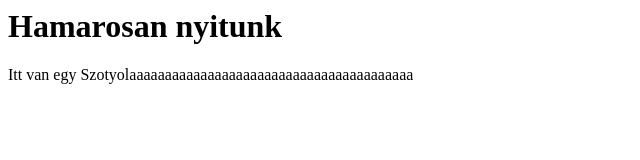
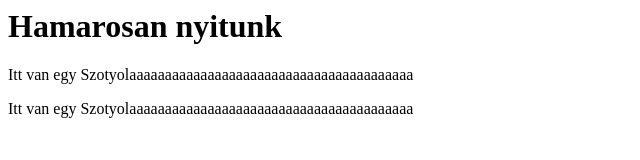
Before and after one commit to sSZokERr/bolt, a plain HTML site: page index.html in a window 1280 px wide. Shown: the whole page, without its empty margins (0-640 px from the left). Drawn offline with Linux system fonts and the light colour scheme.

Commit message:
Update index.html
Új sor (p)

```diff
--- a/index.html
+++ b/index.html
@@ -6,6 +6,7 @@
 <body>
 <h1> Hamarosan nyitunk</h1>
 <p> Itt van egy Szotyolaaaaaaaaaaaaaaaaaaaaaaaaaaaaaaaaaaaaaaaa</p>
+  <p> Itt van egy Szotyolaaaaaaaaaaaaaaaaaaaaaaaaaaaaaaaaaaaaaaaa</p>
 </body>
 
 </html>
```
